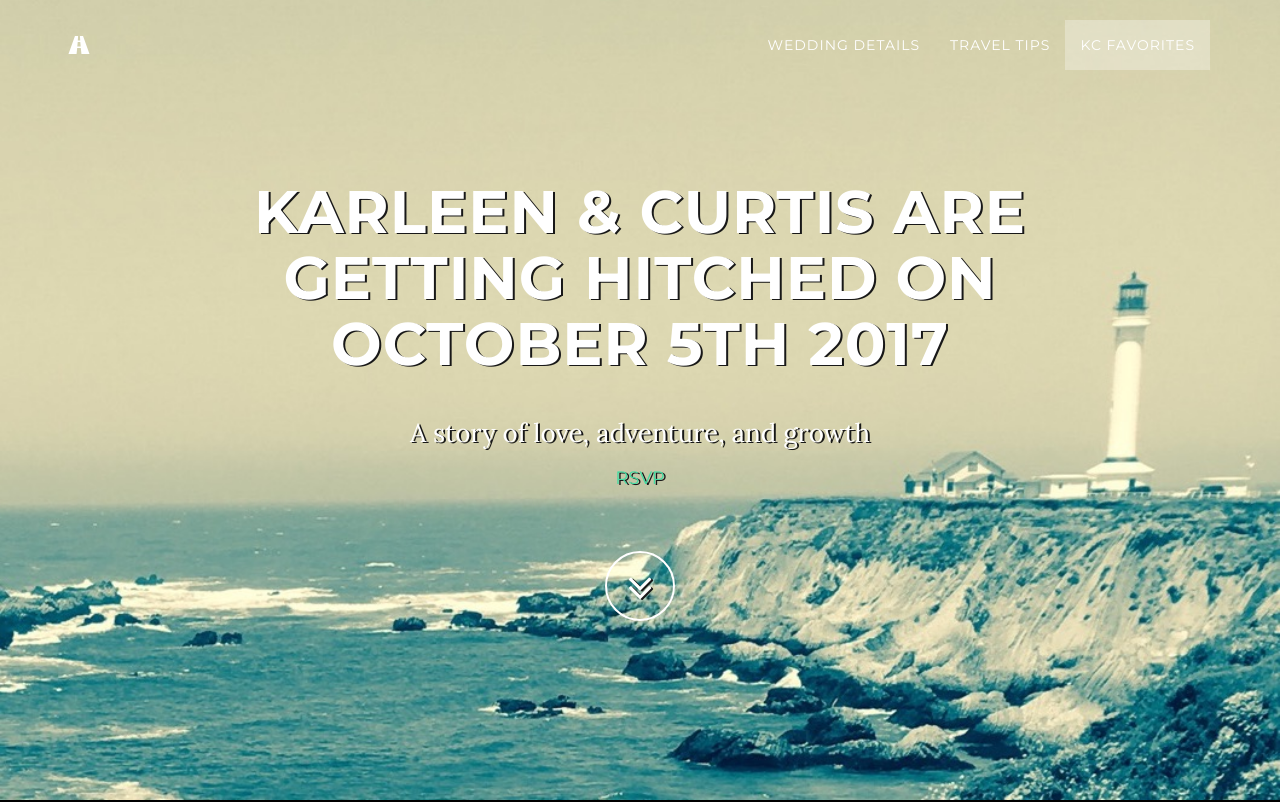
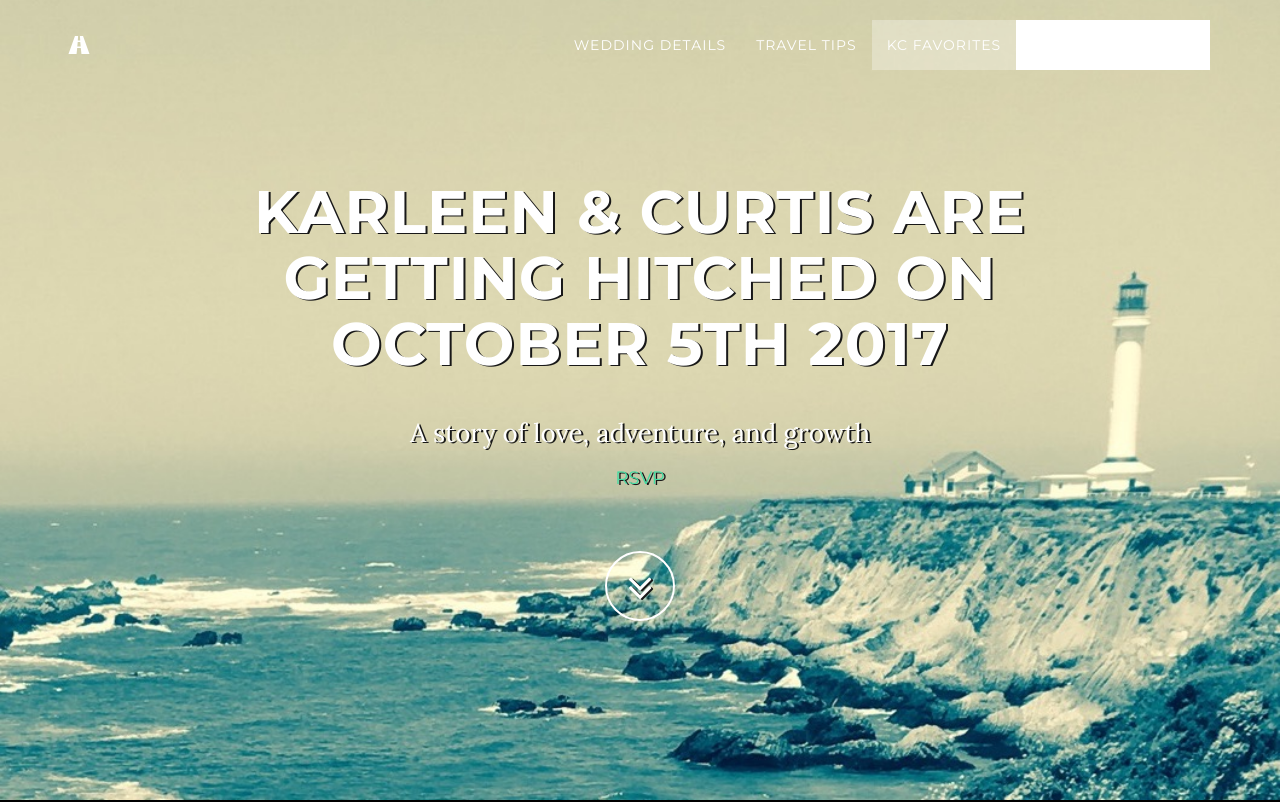
Before and after one commit to robotarmy/wedding, a website: page index.html in a window 1280 px wide. Shown: the top 802 px of the page. Drawn offline with nearby package versions, Linux system fonts and the light colour scheme; some packages are replaced by stand-ins of ours; a script that the page names is missing.

Commit message:
Update index.html

```diff
--- a/index.html
+++ b/index.html
@@ -61,6 +61,9 @@
                     <li>
                         <a class="page-scroll" href="#favorites">KC Favorites</a>
                     </li>
+			<li style="background-color: white; color: black;">
+			  <a href="https://www.zola.com/registry/kcsunshine"> Wedding Registry </a>
+			</li>
                 </ul>
             </div>
             <!-- /.navbar-collapse -->
```
